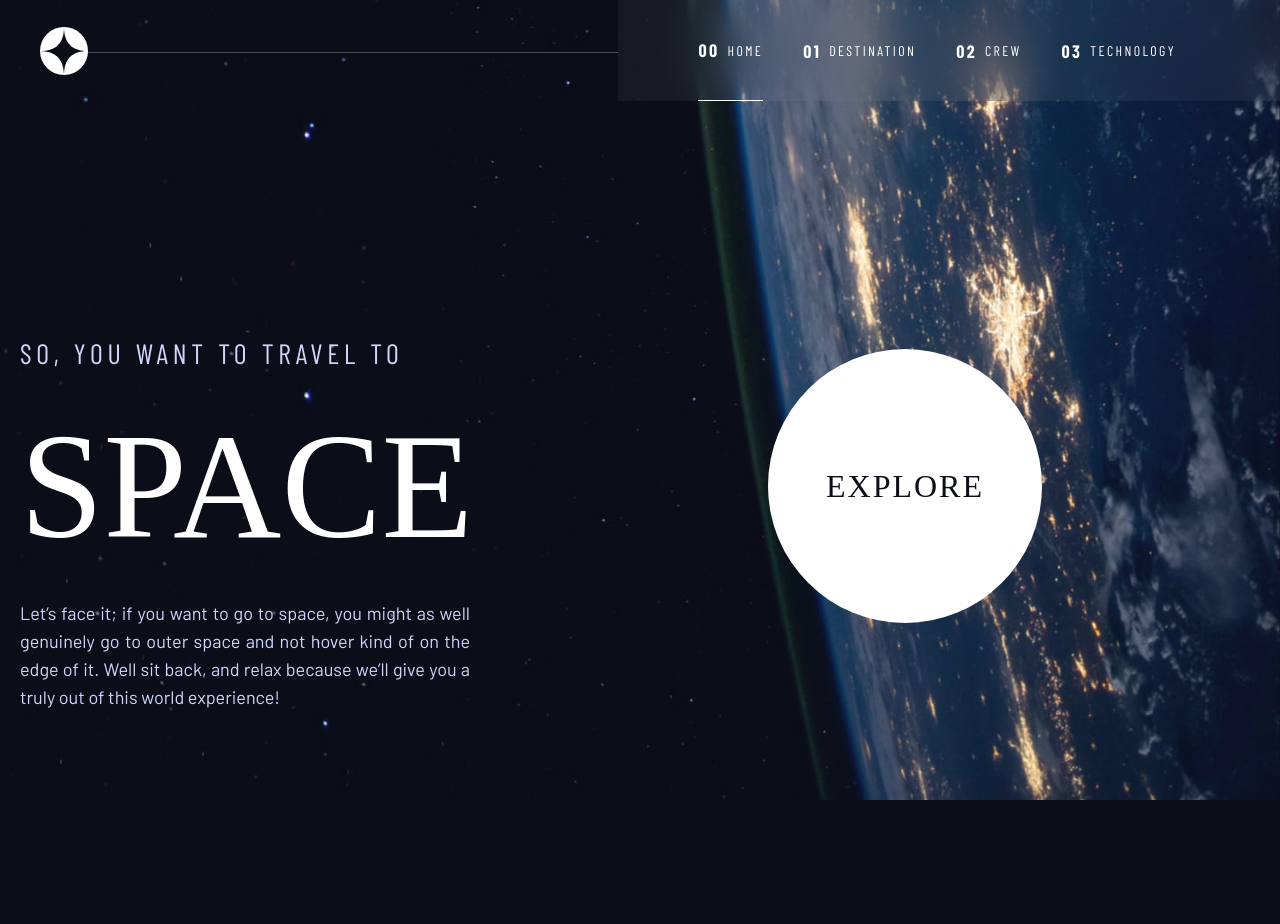
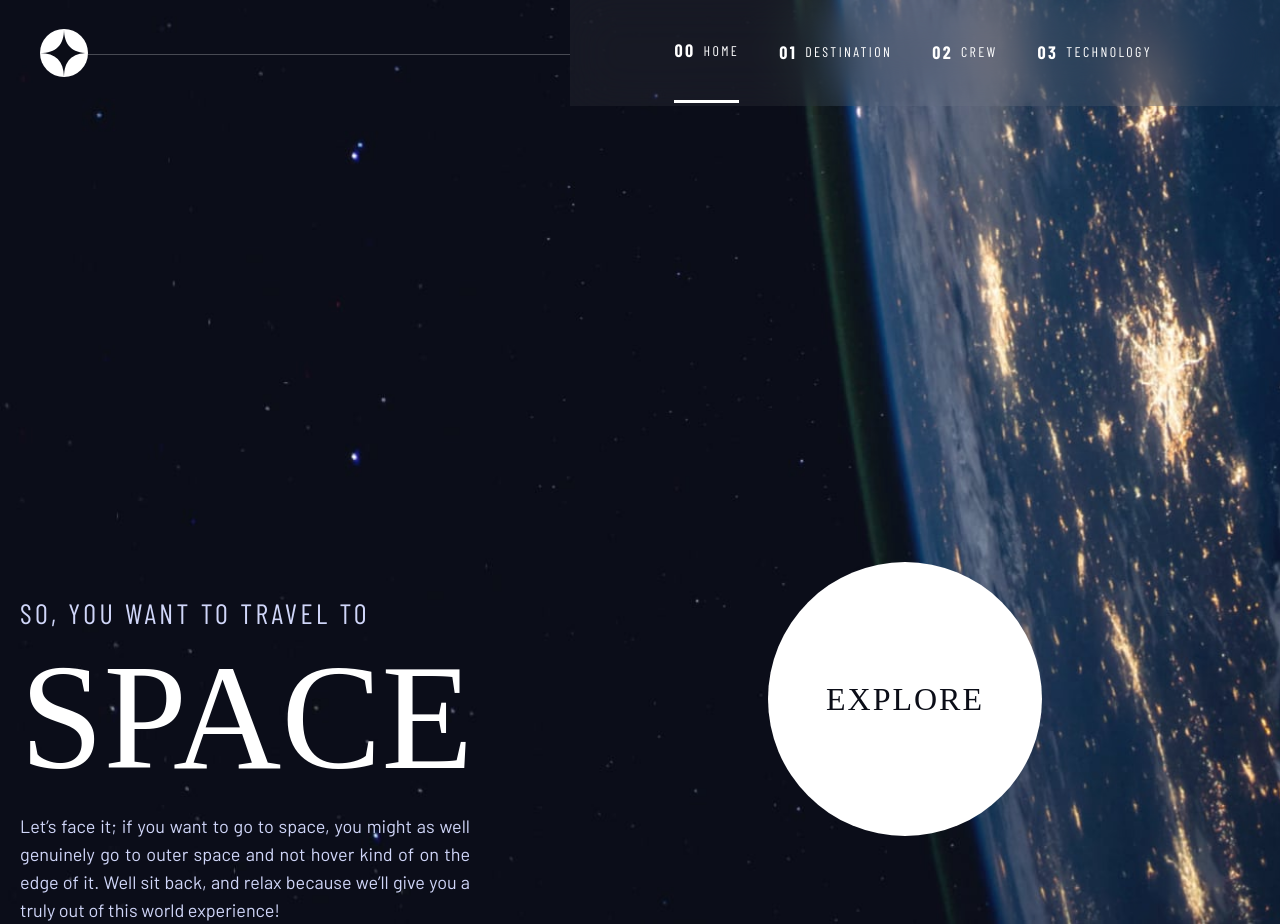
Before and after one commit to larrasu/fm-space-tourism-website, a Nuxt app: page / in a window 1280 px wide. Before the commit the page ends 800 px from the top, so only its background shows below. Built offline with nearby package versions, Linux system fonts and the light colour scheme; a web font is replaced by a local one.

Commit message:
tablet layout done

```diff
--- a/assets/css/tailwind.css
+++ b/assets/css/tailwind.css
@@ -16,7 +16,7 @@
     @apply text-[150px];
   }
   h2 {
-    @apply text-[100px] sm:text-[150px];
+    @apply text-[80px] leading-[100px] sm:text-[150px] sm:leading-[150px];
   }
   h3 {
     @apply text-[56px];
@@ -25,10 +25,10 @@
     @apply text-[32px];
   }
   h5 {
-    @apply font-condensed text-[28px] sm:text-[20px] lg:text-[28px] tracking-[4.72px] uppercase text-primary;
+    @apply font-condensed text-[16px] sm:text-[20px] lg:text-[28px] tracking-[2.7px] sm:tracking-[3.38px] uppercase text-primary;
   }
   p {
-    @apply text-[18px] sm:text-[16px] lg:text-[18px] leading-8 sm:leading-7;
+    @apply text-[16px] lg:text-[18px] leading-[25px] sm:leading-7;
   }
 }
 
--- a/components/Header.vue
+++ b/components/Header.vue
@@ -15,13 +15,13 @@
         class="sm:block bg-white/5 lg:backdrop-blur-xl lg:pl-10 lg:pr-16 hidden"
       >
         <div
-          class="flex gap-10 text-[14px] tracking-[2.36px] uppercase font-condensed px-10"
+          class="flex gap-10 text-[14px] tracking-[2.36px] uppercase font-condensed px-16"
         >
           <NuxtLink
             :to="link.path"
             v-for="(link, index) of menu"
-            class="py-9 flex items-center gap-2"
-            active-class="border-b border-white"
+            class="py-9 flex items-center gap-2 mb-[3px]"
+            active-class="border-white border-b-[3px] mb-0"
           >
             <p class="lg:block hidden font-bold">0{{ index }}</p>
             {{ link.title }}
@@ -48,7 +48,7 @@
               <NuxtLink
                 :to="link.path"
                 class="flex items-center gap-2"
-                active-class="border-r-2"
+                active-class="border-r-4"
               >
                 <p class="font-bold">0{{ index }}</p>
                 {{ link.title }}
--- a/pages/index.vue
+++ b/pages/index.vue
@@ -4,12 +4,12 @@
   >
     <Header />
     <main
-      class="lg:flex-row lg:max-w-7xl lg:mx-auto lg:gap-20 lg:items-end flex flex-col items-center px-5 mt-20"
+      class="lg:flex-row sm:max-w-md sm:mx-auto lg:max-w-7xl lg:gap-20 lg:items-end sm:mt-36 flex flex-col items-center px-5 mt-20"
     >
       <div class="text-center lg:text-left lg:w-[450px]">
         <h5>So, you want to travel to</h5>
-        <h2 class="uppercase">Space</h2>
-        <p class="text-primary lg:text-justify">
+        <h2 class="sm:mt-2 uppercase">Space</h2>
+        <p class="text-primary lg:text-justify sm:mt-5">
           Let’s face it; if you want to go to space, you might as well genuinely
           go to outer space and not hover kind of on the edge of it. Well sit
           back, and relax because we’ll give you a truly out of this world
@@ -18,7 +18,7 @@
       </div>
       <NuxtLink
         to="/destination"
-        class="group cursor-pointer relative w-[250px] h-[250px] sm:w-[342px] sm:h-[342px] lg:w-[450px] lg:h-[450px] mx-auto flex items-center justify-center my-20 lg:mb-0"
+        class="group cursor-pointer relative w-[250px] h-[250px] sm:w-[342px] sm:h-[342px] lg:w-[450px] lg:h-[450px] mx-auto flex items-center justify-center my-10 lg:mb-0 sm:mt-56"
       >
         <div class="explore mx-auto">
           <span>Explore</span>
```
